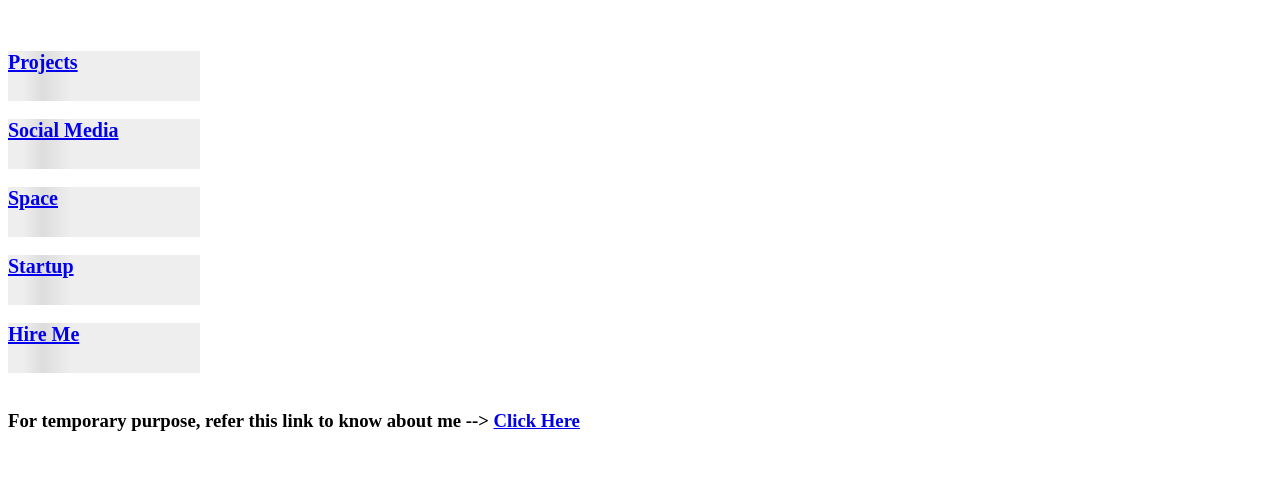
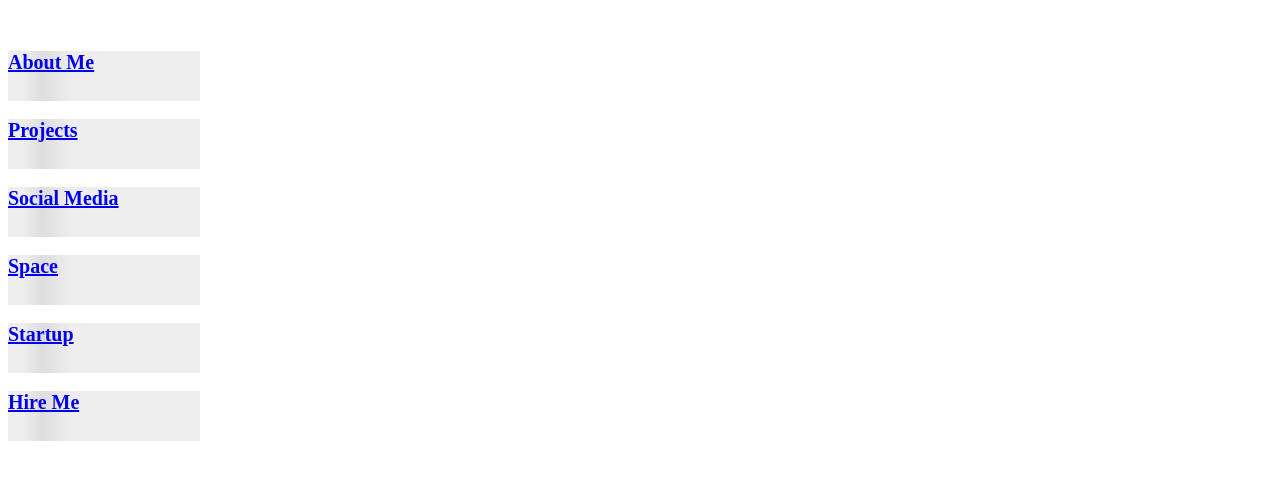
Before and after one commit to WindowsGeekPro/website, a plain HTML site: page index.html in a window 1280 px wide. Shown: the part 111-590 px from the top of the page. Drawn offline with Linux system fonts and the light colour scheme.

Commit message:
Update index.html

```diff
--- a/index.html
+++ b/index.html
@@ -8,6 +8,9 @@
 			<div class="background-masker header-top" style="background-color:purple; color:red;">
 			<br><b>Aswini S</b> --- Enjoys learning, coding and contributing.<br> (^_^)
 			</div><br><br><br><br><br><br><br><br>
+			<div class="animated-background">
+			<a href="http://windowsgeekpro.github.io/workaholic-meow/"><b>About Me</b></a>
+			</div><br>
 			<div class="animated-background">
 			<a href="https://github.com/ashumeow"><b>Projects</b></a>
 			</div><br>
@@ -23,9 +26,6 @@
 			<div class="animated-background">
 			<a href="https://www.linkedin.com/in/ashumeow"><b>Hire Me</b></a>
 			</div><br>
-			<h3>
-			For temporary purpose, refer this link to know about me --> <a href="http://windowsgeekpro.github.io/workaholic-meow/">Click Here</a>
-			</h3>
 			<br>
 			<!--
 			<div class="background-masker header-left"></div><br>
```
